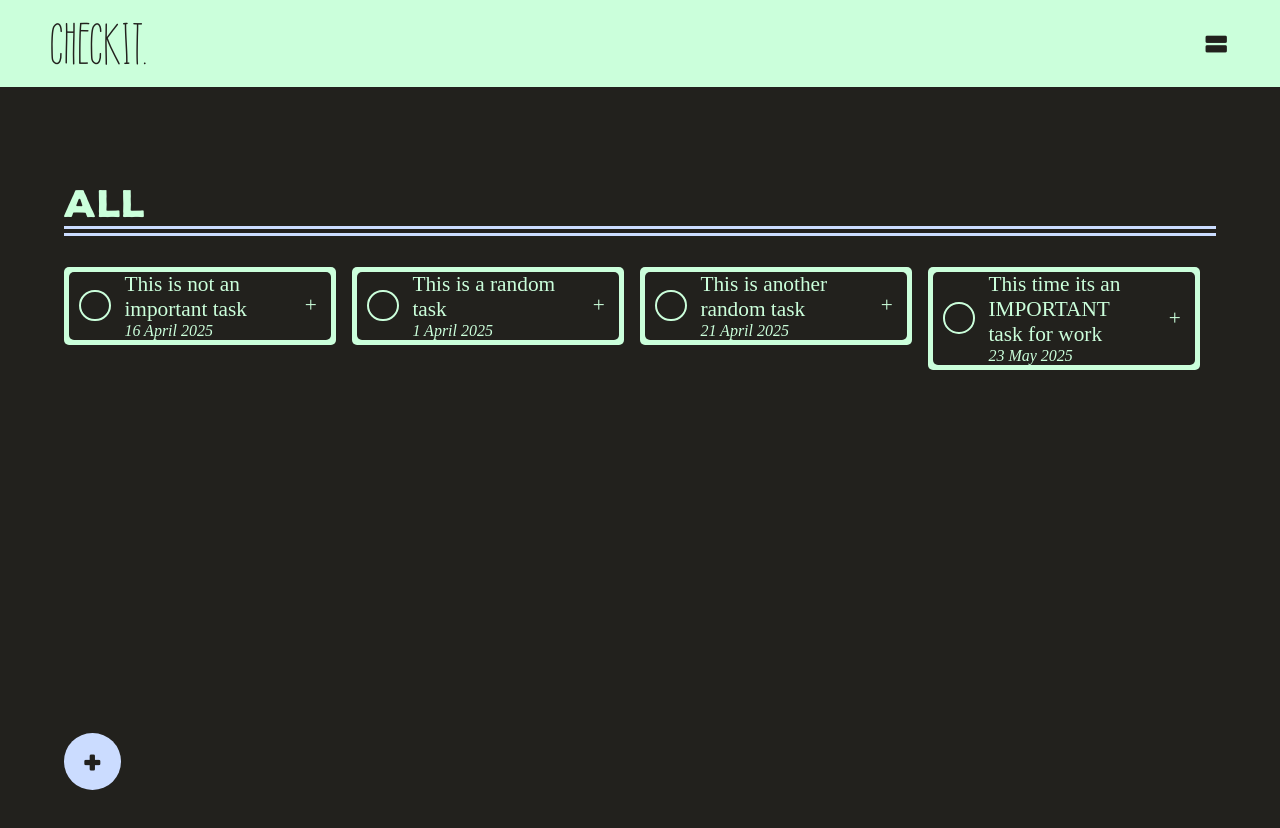
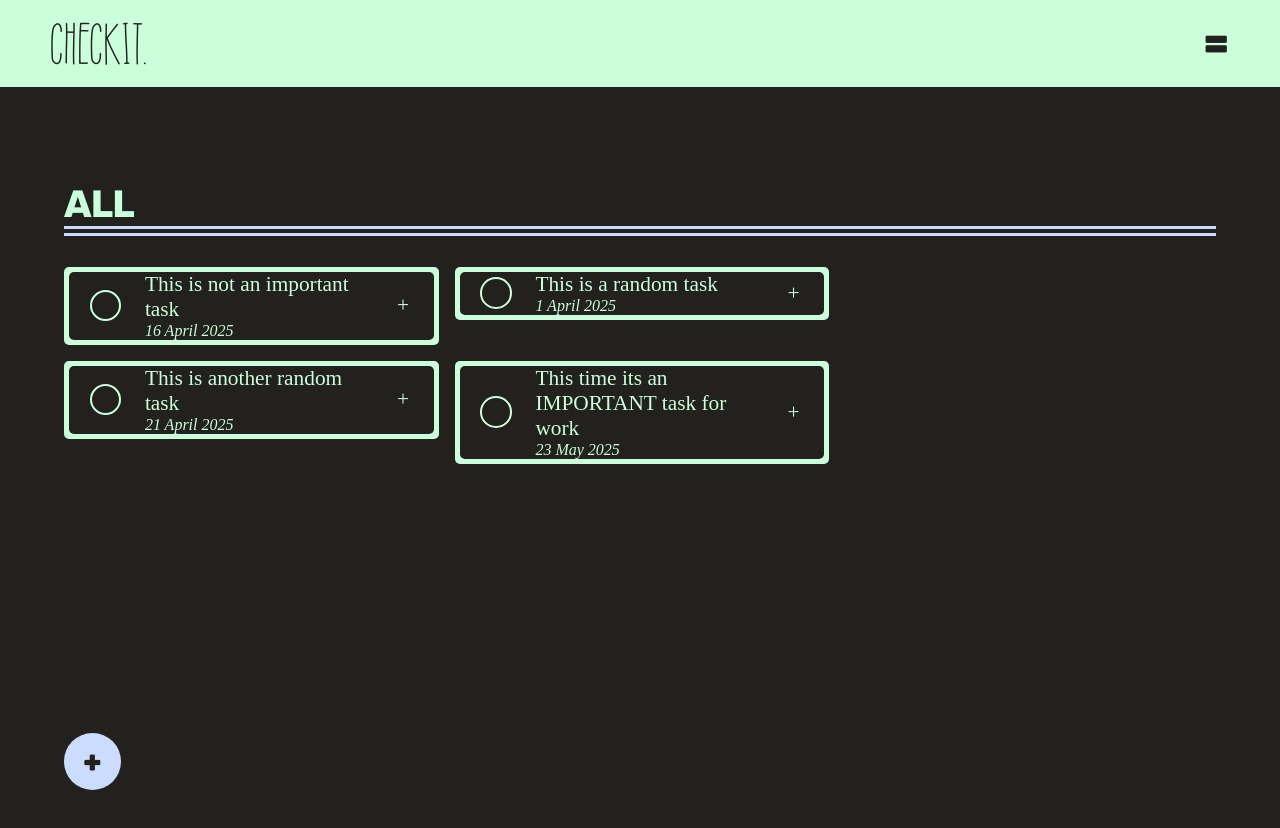
Before and after one commit to oler4to/Project-TodoList, a website built with webpack: page src/index.html in a window 1280 px wide. Built offline with nearby package versions, Linux system fonts and the light colour scheme; a web font is replaced by a local one.

Commit message:
refactor: change grid columns.

```diff
--- a/src/modules/UserInterface.js
+++ b/src/modules/UserInterface.js
@@ -246,7 +246,7 @@ export default class UserInterface{
 
     const listMenuButtons = document.querySelector('#lists-menu-buttons')
 
-    sectionHeader.innerHTML = `${listName}`
+    sectionHeader.innerHTML = `${listName.toUpperCase()}`
 
     const nonNormal = ['All', 'Today', 'This Week', 'Overdue']
 
@@ -632,7 +632,6 @@ export default class UserInterface{
       list: taskDiv.querySelector('#task-list').textContent,
 
     }
-
 
     const editTaskPopup = document.querySelector('#task-edit-popup')
 
@@ -1071,6 +1070,7 @@ export default class UserInterface{
   }
 
   static closeEditTaskPopup(taskDiv){
+    const mainDisplay = document.querySelector('#main-display')
 
     const editTaskPopup = document.querySelector('#task-edit-popup')
 
@@ -1083,6 +1083,10 @@ export default class UserInterface{
     editTaskForm.remove()
     editTaskPopup.style.display = 'none'
     editTaskButton.style.display = 'block'
+
+    mainDisplay
+    .querySelector('#add-task')
+    .style.display = 'block'
 
     UserInterface.updateTaskCount()
 
--- a/src/styles.css
+++ b/src/styles.css
@@ -26,6 +26,11 @@
 @font-face {
   font-family: 'NexaRust';
   src: url('./fonts/NexaRustSans-Black.otf')
+}
+
+@font-face {
+  font-family: 'CreatoDisplay-Black';
+  src: url('./fonts/CreatoDisplay-Black.otf');
 }
 
 :root {
@@ -655,7 +660,7 @@ textarea{
 }
 
 #main-header {
-  font-family: 'NexaRust';
+  font-family: CreatoDisplay-Black;
   font-size: 28pt;
   color: var(--colourOne);
 
@@ -697,7 +702,7 @@ textarea{
 #tasks-container {
   width: 100%;
   display: grid;
-  grid-template-columns: repeat(auto-fit, 1fr);
+  grid-template-columns: 1fr;
   gap: 1rem;
 }
 
@@ -815,8 +820,8 @@ textarea{
   background-color: inherit;
 }
 
-@media (min-width: 960px){
+@media only screen and (min-width: 960px){
   #tasks-container {
-    grid-template-columns: repeat(auto-fit, calc(25% - 1rem));
+    grid-template-columns: repeat(auto-fit, calc(33.9% - 1rem));
   }
 }
```
Also changed, not shown: dist/main.js, src/fonts/CreatoDisplay-Black.otf (added).
